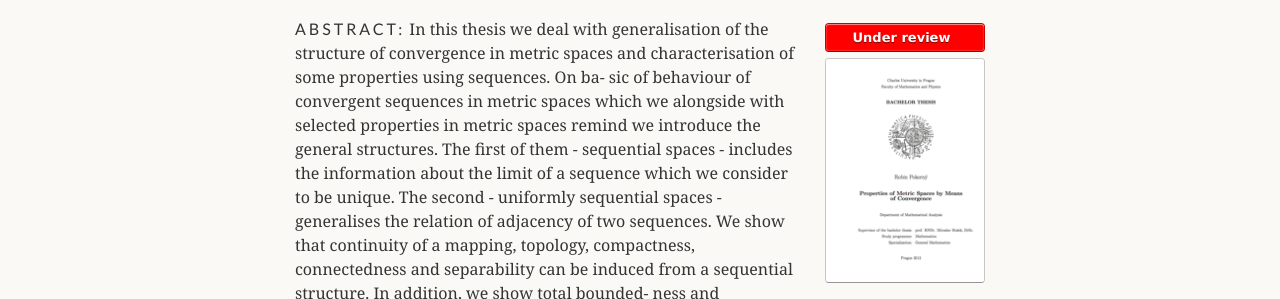
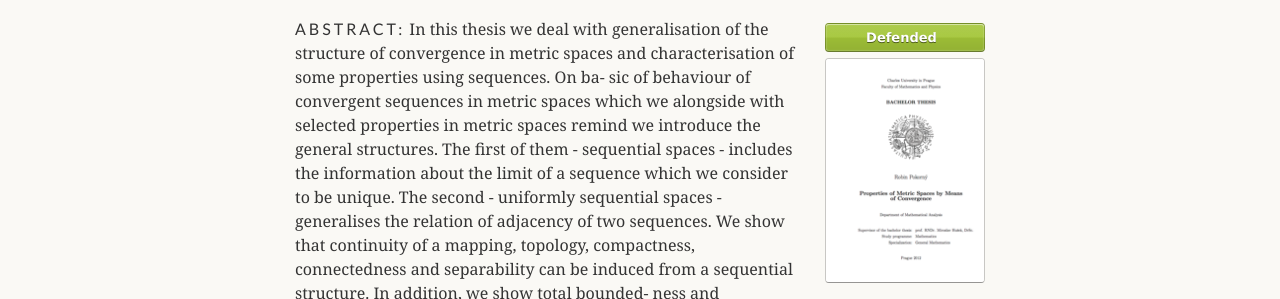
Before and after one commit to robinpokorny/thesis, a plain HTML site: page index.html in a window 1280 px wide. Shown: the part 443-742 px from the top of the page. Drawn offline with Linux system fonts and the light colour scheme.

Commit message:
Thesis has been defended

```diff
--- a/css/style.css
+++ b/css/style.css
@@ -142,8 +142,9 @@ a.zocial {
 	background-color: #249DA6;
 }
 
-.zocial.warning {
-	background: red; cursor: help;
+.zocial.defended {
+    background-color: #a4c639;
+	cursor: help;
 }
 
 .zocial.github{
--- a/index.html
+++ b/index.html
@@ -26,7 +26,7 @@
 <h2 id="author"><em>by</em> <a href="mailto:robin@medvedi.eu" title="Contact me">Robin Pokorný</a></h2>
 </header>
 <aside>
-<span class="zocial warning" title="The thesis is currently under review and has not been yet defended.">Under review</span>
+<span class="zocial defended" title="The thesis was successfully defended on 22nd June 2012.">Defended</span>
 
 <img class="cover" src="img/coverx.png"/>
 
```
